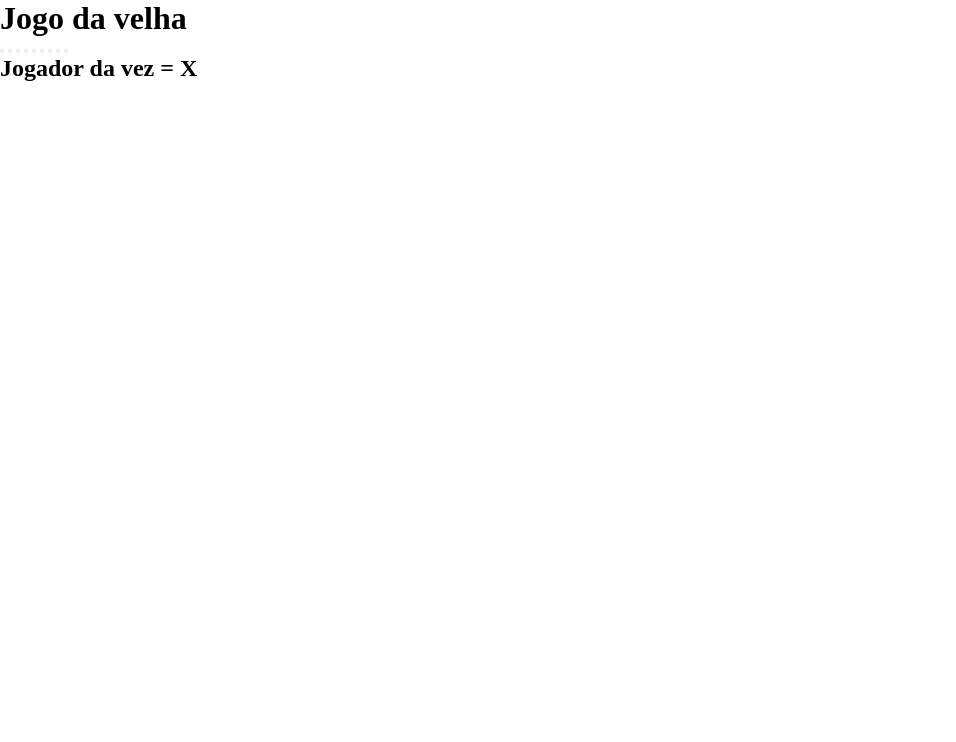
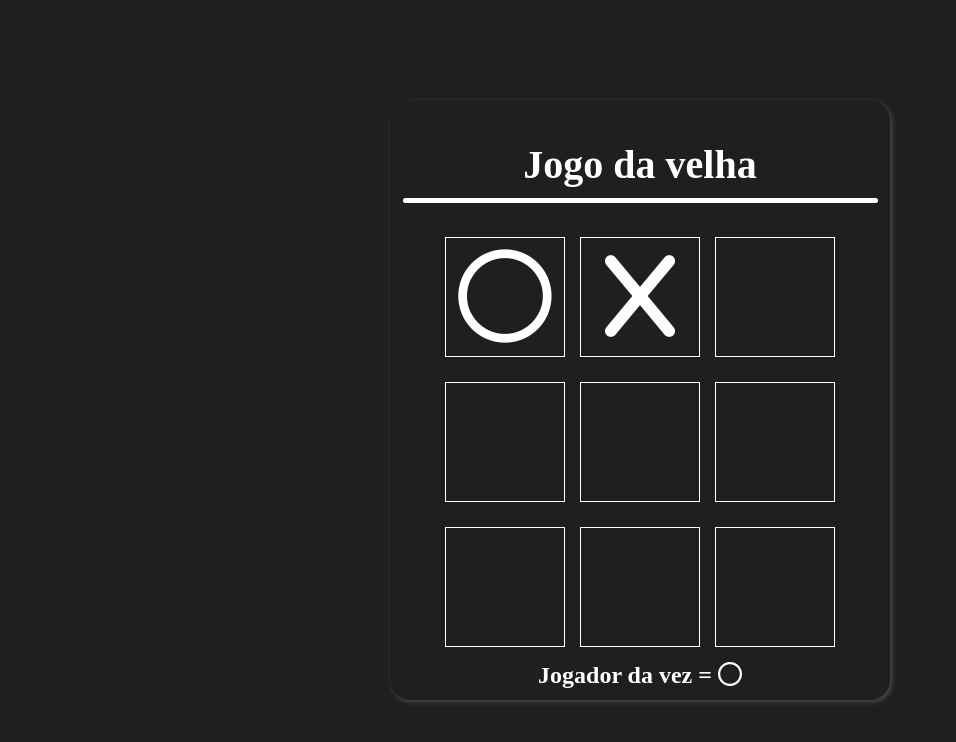
Before and after one commit to Samuel-Nun3s/Jogo-da-Velha, a plain HTML site: page index.html in a window 1280 px wide. Shown: the whole page, without its empty margins (0-956 px from the left). Drawn offline with Linux system fonts and the light colour scheme.

Commit message:
Estilos do site

```diff
--- a/index.html
+++ b/index.html
@@ -5,23 +5,26 @@
     <meta name="viewport" content="width=device-width, initial-scale=1.0">
     <title>Jogo da Velha</title>
     <link rel="stylesheet" href="src/styles/style.css">
+    <link rel="stylesheet" href="https://cdnjs.cloudflare.com/ajax/libs/font-awesome/6.7.2/css/all.min.css" integrity="sha512-Evv84Mr4kqVGRNSgIGL/F/aIDqQb7xQ2vcrdIwxfjThSH8CSR7PBEakCr51Ck+w+/U6swU2Im1vVX0SVk9ABhg==" crossorigin="anonymous" referrerpolicy="no-referrer"/>
 </head>
 <body>
     <main>
-        <h1>Jogo da velha</h1>
-        <div id="line"></div>
+        <header>
+            <h1 id="title">Jogo da velha</h1>
+            <div id="line"></div>
+        </header>
         <div id="game">
-            <button data-i="1" type="button"></button>
-            <button data-i="2" type="button"></button>
-            <button data-i="3" type="button"></button>
-            <button data-i="4" type="button"></button>
-            <button data-i="5" type="button"></button>
-            <button data-i="6" type="button"></button>
-            <button data-i="7" type="button"></button>
-            <button data-i="8" type="button"></button>
-            <button data-i="9" type="button"></button>
+            <button class="moves" data-i="1" type="button"><i class="fa-regular fa-circle move"></i></button>
+            <button class="moves" data-i="2" type="button"><i class="fa-solid fa-x move"></i></button>
+            <button class="moves" data-i="3" type="button"></button>
+            <button class="moves" data-i="4" type="button"></button>
+            <button class="moves" data-i="5" type="button"></button>
+            <button class="moves" data-i="6" type="button"></button>
+            <button class="moves" data-i="7" type="button"></button>
+            <button class="moves" data-i="8" type="button"></button>
+            <button class="moves" data-i="9" type="button"></button>
         </div>
-        <h2>Jogador da vez = X</h2>
+        <h2 id="player-moment">Jogador da vez = <i class="fa-regular fa-circle"></i></h2>
     </main>
 </body>
 </html>
--- a/src/styles/style.css
+++ b/src/styles/style.css
@@ -5,3 +5,78 @@
     padding: 0;
     box-sizing: border-box;
 }
+
+body {
+    width: 100%;
+    height: 100vh;
+    display: flex;
+    justify-content: center;
+    align-items: center;
+    background-color: rgb(31, 31, 31);
+}
+
+main {
+    width: 500px;
+    height: 600px;
+    border-radius: 20px;
+    display: flex;
+    flex-direction: column;
+    justify-content: center;
+    align-items: center;
+    box-shadow: 2px 2px 5px rgba(255, 255, 255, 0.2);
+}
+
+header {
+    width: 100%;
+    height: 20%;
+    display: flex;
+    flex-direction: column;
+    justify-content: center;
+    align-items: center;
+}
+
+#title {
+    font-size: 2.5em;
+    color: white;
+    margin-bottom: 10px;
+}
+
+#line {
+    width: 95%;
+    height: 5px;
+    border-radius: 5px;
+    background-color: white;
+}
+
+#game {
+    width: 95%;
+    height: 70%;
+    display: flex;
+    flex-wrap: wrap;
+    gap: 15px;
+    justify-content: center;
+    align-items: center;
+}
+
+.moves {
+    width: 120px;
+    height: 120px;
+    border: 1px solid white;
+    background-color: transparent;
+    cursor: pointer;
+    transition: .3s;
+}
+
+.moves:hover {
+    box-shadow: 1px 1px 10px rgba(255, 255, 255, 0.5);
+}
+
+.move {
+    font-size: 7em;
+    color: white;
+}
+
+#player-moment {
+    margin-top: 10px;
+    color: white;
+}
```
